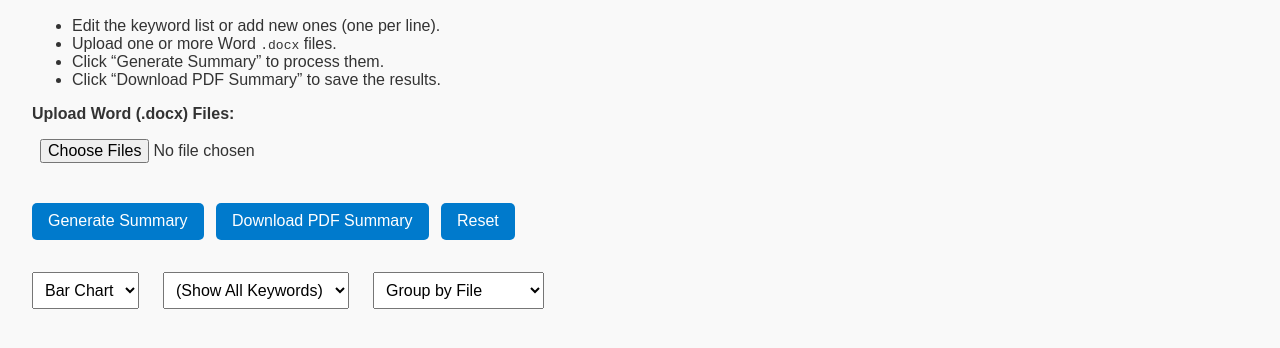
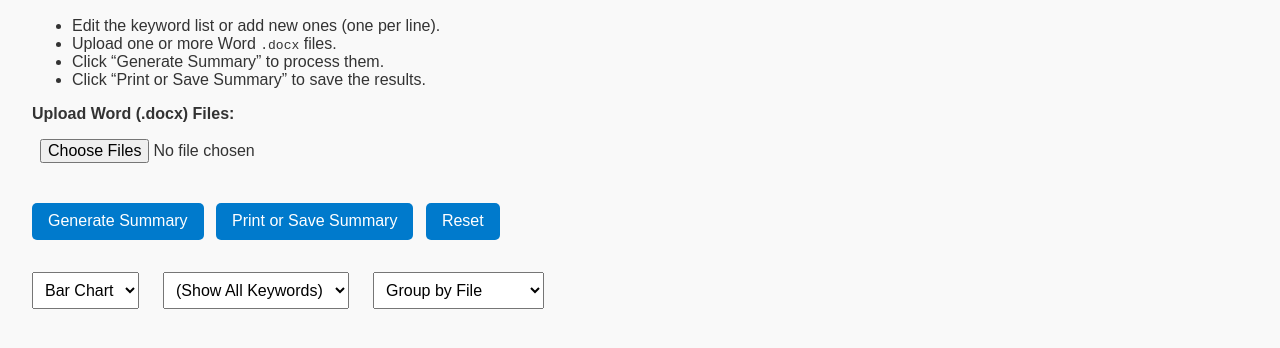
Before and after one commit to amgray19/keywords, a plain HTML site: page index.html in a window 1280 px wide. Shown: the part 262-610 px from the top of the page. Drawn offline with nearby package versions, Linux system fonts and the light colour scheme.

Commit message:
Update index.html

```diff
--- a/index.html
+++ b/index.html
@@ -79,13 +79,13 @@
         <li>Edit the keyword list or add new ones (one per line).</li>
         <li>Upload one or more Word <code>.docx</code> files.</li>
         <li>Click “Generate Summary” to process them.</li>
-        <li>Click “Download PDF Summary” to save the results.</li>
+        <li>Click “Print or Save Summary” to save the results.</li>
       </ul>
       <label for="upload"><strong>Upload Word (.docx) Files:</strong></label>
       <input type="file" id="upload" accept=".docx" multiple />
       <div class="controls">
         <button id="generate">Generate Summary</button>
-        <button id="download-pdf">Download PDF Summary</button>
+        <button id="download-pdf">Print or Save Summary</button>
         <button id="reset">Reset</button>
 
         <div class="dropdown-row">
@@ -114,13 +114,10 @@
 
   <!-- RESULTS -->
   <div id="output" style="margin-top: 2em;"></div>
-  <div id="printable" style="position: absolute; left: -9999px; width: 800px; background: white; padding: 1em;"></div>
 
-  <!-- Scripts -->
   <script src="main.js"></script>
   <script src="https://cdn.jsdelivr.net/npm/chart.js"></script>
   <script src="https://unpkg.com/mammoth/mammoth.browser.min.js"></script>
-  <script src="https://cdnjs.cloudflare.com/ajax/libs/html2pdf.js/0.10.1/html2pdf.bundle.min.js"></script>
   <script>
     fetch('keywords.txt')
       .then(response => response.text())
```
